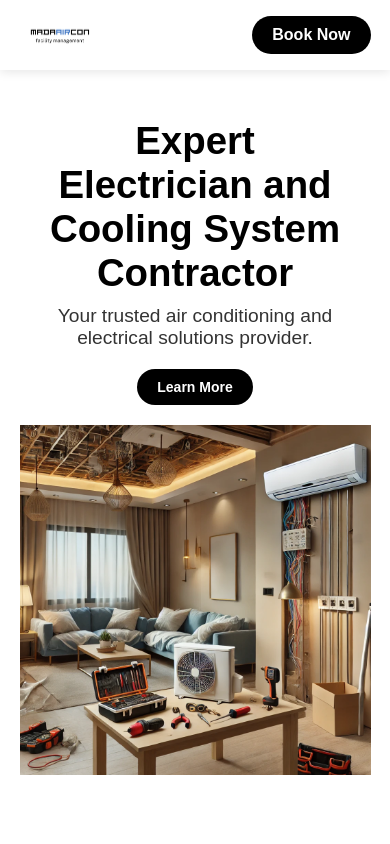
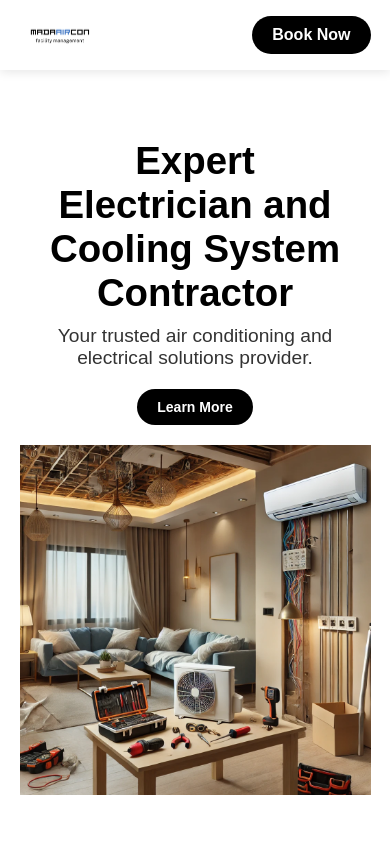
Before and after one commit to awc-create/madaaircon, a Next.js app: page / in a window 390 px wide. Shown: the top 844 px of the page. Built offline with nearby package versions, Linux system fonts and the light colour scheme.

Commit message:
feat/home-services-and-review: added service and review sections for home page

```diff
--- a/src/app/page.module.scss
+++ b/src/app/page.module.scss
@@ -114,7 +114,12 @@
 }
 
 @media (max-width: 768px) {
+  .homeContainer {
+    padding-top: 120px; /* ✅ Increased space for mobile */
+  }
+
   .heroSection {
+    padding-top: 20px;
     height: auto;
     flex-direction: column;
   }
```
